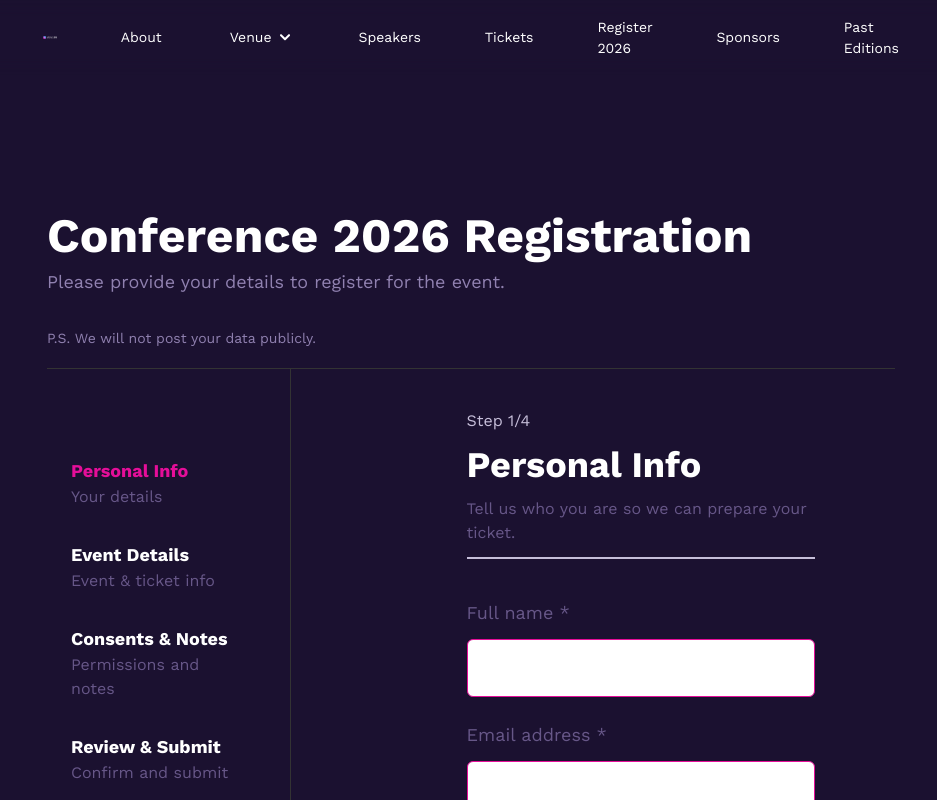
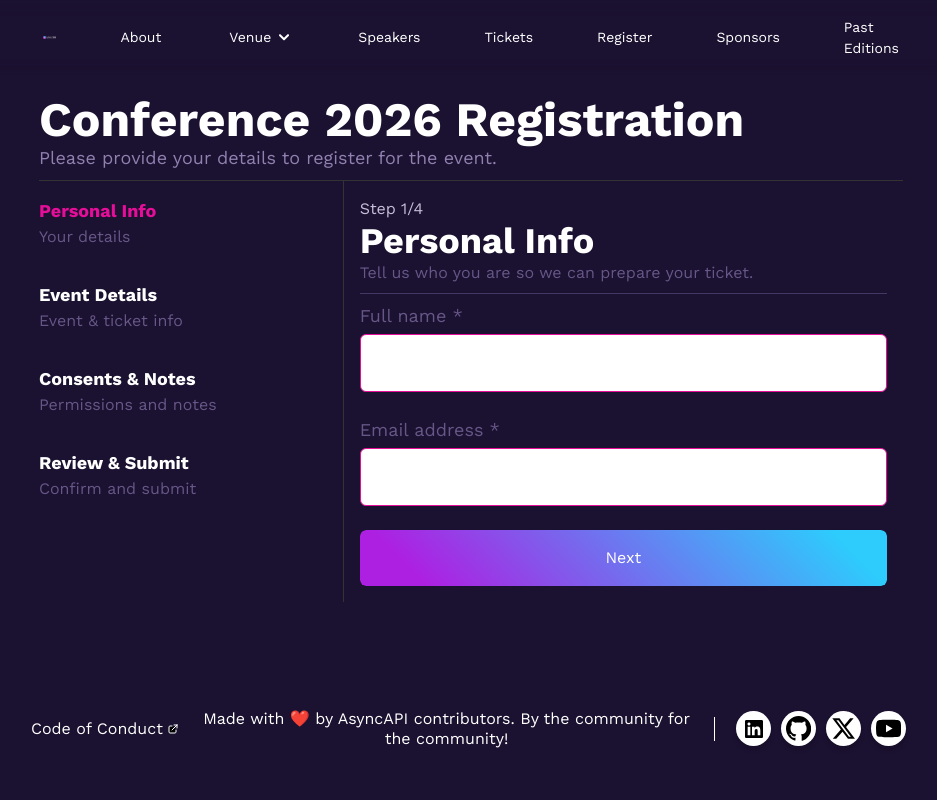
Before and after one commit to asyncapi/conference-website, a Next.js app: page /register/2026 in a window 1280 px wide. Shown: the top 800 px of the page, without its empty margins (169-1106 px from the left). Built offline with nearby package versions, Linux system fonts and the light colour scheme.

Commit message:
your commit message

```diff
--- a/components/Form/Registration/stepOne.tsx
+++ b/components/Form/Registration/stepOne.tsx
@@ -1,80 +1,53 @@
 /* eslint-disable react/no-unescaped-entities */
-import React, { JSX, useState } from 'react';
+import React, { JSX } from 'react';
 import Button from '../../Buttons/button';
 import { CfpStepProps } from '../../../types/types';
 
-import { isValidEmail } from '../../../utils/validation';
-
 function StepOneRegistration({ setStep, setForm, data }: CfpStepProps): JSX.Element {
-  const [touched, setTouched] = useState(false);
-
   const fullName = data.fullName ?? '';
   const email = data.email ?? '';
 
-  const isValid = fullName.trim().length > 0 && isValidEmail(email.trim());
-
   return (
-    <form
-      className="mt-3"
-      onSubmit={(e) => setStep(e, 2)}
-      data-test="reg-step-one"
-      onBlur={() => setTouched(true)}
-    >
+    <form onSubmit={(e) => setStep(e, 2)} data-test="reg-step-one">
       <h1 id="step-one-heading" className="text-white font-bold text-4xl lg:text-3xl">Personal Info</h1>
-      <p className="mt-3 text-dark-600">Tell us who you are so we can prepare your ticket.</p>
-      <div className="mt-3 border w-full border-solid border-dark-400 divide-y" />
-      <div className="mt-10" role="group" aria-labelledby="step-one-heading">
+      <p className="text-dark-600 border-b border-dark-700 pb-2 mb-2">Tell us who you are so we can prepare your ticket.</p>
+      <div className=" space-y-2 last:space-y-6" role="group" aria-labelledby="step-one-heading">
+        <div className='space-y-1'>
           <label htmlFor="fullName" className="text-dark-600 text-lg">
             Full name <span aria-hidden="true">*</span>
           </label>
           <input
             id="fullName"
             required
-          aria-required="true"
-          aria-invalid={touched && fullName.trim().length === 0}
-          aria-describedby={touched && fullName.trim().length === 0 ? "fullName-error" : undefined}
             value={fullName}
-          className="mt-3 w-full p-4 rounded-md focus:outline-none focus:ring-2 focus:ring-[#E50E99] focus:ring-offset-2 focus:ring-offset-gray-900 border border-[#E50E99]"
+            className="w-full p-4 rounded-md focus:outline-none focus:ring-2 focus:ring-[#E50E99] focus:ring-offset-2 focus:ring-offset-gray-900 border border-[#E50E99]"
             onChange={(e) => setForm((prev) => ({ ...prev, fullName: e.target.value }))}
             data-test="reg-step-one-name"
           />
-        {touched && fullName.trim().length === 0 && (
-          <p id="fullName-error" className="text-red-400 text-sm mt-1" role="alert">
-            Full name is required
-          </p>
-        )}
 
-        <label htmlFor="email" className="text-dark-600 text-lg mt-6 block">
+        </div>
+
+        <div className='space-y-1'>
+          <label htmlFor="email" className="text-dark-600 text-lg block">
             Email address <span aria-hidden="true">*</span>
           </label>
           <input
             id="email"
             required
             type="email"
-          aria-required="true"
-          aria-invalid={touched && !isValidEmail(email.trim())}
-          aria-describedby={touched && !isValidEmail(email.trim()) ? "email-error" : undefined}
             value={email}
-          className="mt-3 w-full p-4 rounded-md focus:outline-none focus:ring-2 focus:ring-[#E50E99] focus:ring-offset-2 focus:ring-offset-gray-900 border border-[#E50E99]"
+            className="w-full p-4 rounded-md focus:outline-none focus:ring-2 focus:ring-[#E50E99] focus:ring-offset-2 focus:ring-offset-gray-900 border border-[#E50E99]"
             onChange={(e) => setForm((prev) => ({ ...prev, email: e.target.value }))}
             data-test="reg-step-one-email"
           />
-        {touched && !isValidEmail(email.trim()) && (
-          <p id="email-error" className="text-red-400 text-sm mt-1" role="alert">
-            Please enter a valid email address
-          </p>
-        )}
-
-        <div className="mt-6">
+        </div>
         <Button
+          className='w-full'
           type="submit"
-            className="bg-tetiary-pink p-3 rounded-md text-white mt-6 float-right w-36 lg:w-full lg:mt-8"
-            disabled={!isValid}
           test="reg-step-one-next"
         >
           Next
         </Button>
-        </div>
       </div>
     </form>
   );
--- a/components/Form/registration2026.tsx
+++ b/components/Form/registration2026.tsx
@@ -56,60 +56,40 @@ export default function Registration2026(): JSX.Element {
   if (step === 0)
     view = (
       <div
-        className="flex flex-col items-center h-full gap-6"
+        className="flex flex-col items-center h-full gap-4 py-6"
         role="status"
         aria-live="polite"
-        tabIndex={-1}
       >
-        <div>
-          <h1 className="text-2xl text-white font-bold mt-6">Registration submitted successfully</h1>
-        </div>
+        <h1 className="text-2xl text-white font-bold">Registration submitted successfully</h1>
         <div aria-hidden="true">
           <Confetti numberOfPieces={50} width={width} height={height} tweenDuration={40} />
         </div>
-        <div className="mt-4">
-          <Link href="/">
-            <Button className="bg-tetiary-pink p-3 rounded-md text-white" type="button">
-              Back to Conference {new Date().getFullYear()}
-            </Button>
-          </Link>
-        </div>
+        <Link href="/" className=' w-full'>
+          <Button type="button">
+            Back to Conference {new Date().getFullYear()}
+          </Button>
+        </Link>
       </div>
     );
 
   return (
-    <div className="py-28 px-6" id="registration-2026" ref={confetiRef}>
-      {/* Skip link for keyboard users */}
-      <a
-        href="#registration-form"
-        className="sr-only focus:not-sr-only focus:absolute focus:top-4 focus:left-4 focus:z-50 focus:bg-[#E50E99] focus:text-white focus:px-4 focus:py-2 focus:rounded-md"
-      >
-        Skip to registration form
-      </a>
-
-      <div className="lg:px-6 mt-5">
-        <h1 className="text-white font-bold text-5xl lg:text-3xl">Conference 2026 Registration</h1>
-        <p className="mt-2 text-dark-500 text-lg">Please provide your details to register for the event.</p>
-        <div className="flex mt-8 justify-between sm:flex-col items-center sm:items-start text-dark-500 text-sm">
-          <p>P.S. We will not post your data publicly.</p>
-        </div>
-      </div>
-      <div className="mt-5 border-b border-[#333]" />
+    <div className="p-4" id="registration-2026" ref={confetiRef}>
+      <h1 className="text-white font-bold text-5xl lg:text-3xl">Conference 2026 Registration</h1>
+      <p className="text-dark-500 text-lg">Please provide your details to register for the event.</p>
+      <div className="mt-2 border-b border-[#333]" />
       <div className="flex lg:flex-col">
-        <nav className="lg:hidden border-r w-[30rem] border-[#333] min-h-[50vh]" aria-label="Registration progress">
-          <ol className="p-6 pr-14 lg:p-0 lg:py-2 lg:pr-4 mt-12 list-none">
+        <nav className="lg:hidden border-r w-[30rem] border-[#333]" aria-label="Registration progress">
+          <ol className="list-none">
             {fields.map((field, i) => {
-              const index = i + 1;
-              const isCurrent = index === step;
               return (
                 <li
                   key={field.title}
                   className="w-full"
-                  aria-current={isCurrent ? "step" : undefined}
+                  aria-current={i + 1 === step ? "step" : undefined}
                 >
                   <div className="flex justify-between">
                     <div className="sm:hidden my-4">
-                      <h3 className={`font-bold text-lg ${(index <= step && 'text-[#E50E99]') || 'text-white'}`}>
+                      <h3 className={`font-bold text-lg ${(i + 1 <= step && 'text-[#E50E99]') || 'text-white'}`}>
                         {field.title}
                       </h3>
                       <p className="text-dark-600">{field.description}</p>
@@ -120,7 +100,7 @@ export default function Registration2026(): JSX.Element {
             })}
           </ol>
         </nav>
-        <div className="p-10 ml-24 lg:ml-0 w-full px-20 lg:px-0" id="registration-form">
+        <div className="w-full sm:p-0 p-4" id="registration-form">
           <p className="text-dark-400" aria-live="polite">{step !== 0 && `Step ${step}/4`}</p>
           <div ref={stepHeadingRef} tabIndex={-1} className="outline-none">
             {view}
--- a/config/links.json
+++ b/config/links.json
@@ -38,7 +38,7 @@
     "ref": "/#tickets"
   },
   {
-    "title": "Register 2026",
+    "title": "Register",
     "ref": "/register/2026"
   },
   {
```
Lines whose indentation alone changed are shown as unchanged.
